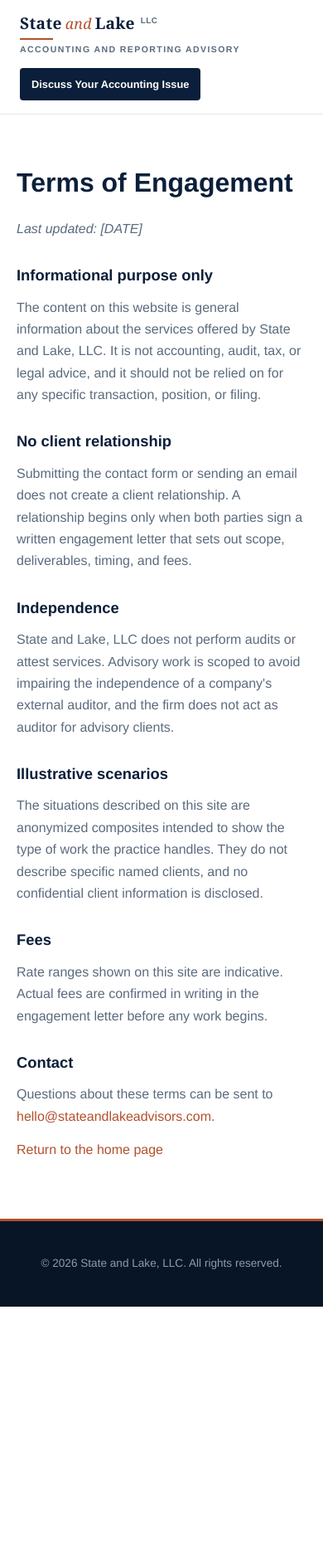
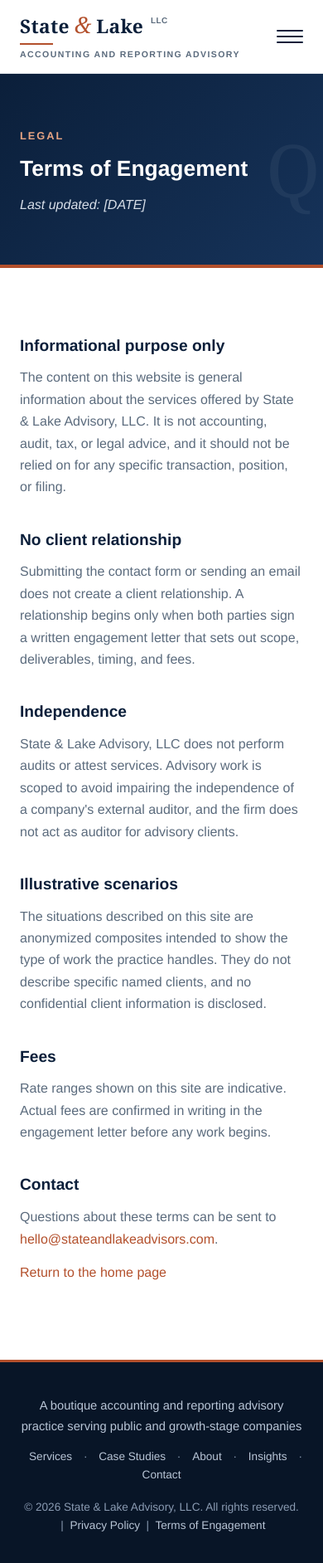
Before and after one commit to umkart/stateandlake-site, a plain HTML site: page terms.html in a window 390 px wide. Shown: the whole page at 83% size. Before the commit the page ends 1575 px from the top, so only its background shows below. Drawn offline with Linux system fonts and the light colour scheme.

Commit message:
Rebuild privacy, terms and 404 on the current page shell
Same header, five-page nav, footer, styles.css and nav.js as the main
pages. Fix links to the removed index.html#contact anchor. Body text
unchanged apart from the legal name. Page-scoped CSS only.

Co-Authored-By: Claude Opus 5.5 <noreply@anthropic.com>
Claude-Session: https://claude.ai/code/session_01A6RQj7cLwNPrA5kQHhHoRz

```diff
--- a/terms.html
+++ b/terms.html
@@ -3,45 +3,63 @@
 <head>
 <meta charset="UTF-8">
 <meta name="viewport" content="width=device-width, initial-scale=1.0">
-<title>Terms of Engagement | State and Lake, LLC</title>
-<meta name="description" content="Terms governing use of the State and Lake, LLC website and the scope of information presented on it.">
+<title>Terms of Engagement | State &amp; Lake Advisory, LLC</title>
+<meta name="description" content="Terms governing use of the State &amp; Lake Advisory, LLC website and the scope of information presented on it.">
+<meta name="robots" content="noindex">
 <link rel="icon" href="assets/img/favicon.svg" type="image/svg+xml">
-<link rel="stylesheet" href="assets/css/styles.css">
+<link rel="stylesheet" href="styles.css">
+<style>
+/* Legal and utility pages — scoped here, no styles.css changes */
+.legal-body{max-width:760px;margin:0 auto;font-family:'Helvetica Neue',Arial,sans-serif;}
+.legal-body h2{font-size:1.2rem;color:var(--navy);margin:34px 0 10px;}
+.legal-body h2:first-child{margin-top:0;}
+.legal-body p{color:var(--muted);margin-bottom:14px;}
+.legal-body a{color:var(--rust);}
+</style>
 </head>
 <body>
 
-<!-- ================================================================
-     DRAFT TEMPLATE. This is starter language, not legal advice.
-     Have counsel review and revise before the site goes live.
-     ================================================================ -->
-
 <header>
-  <nav aria-label="Primary">
-    <div class="logo-wrap">
-      <a href="index.html" aria-label="State and Lake, LLC home">
-        <div class="logo">State <span class="amp-and">and</span> Lake<span class="logo-llc">LLC</span></div>
+  <nav>
+    <a href="index.html" class="logo-wrap" aria-label="State &amp; Lake Advisory, LLC home">
+      <div class="logo">State <span class="amp-symbol">&amp;</span> Lake<span class="logo-llc">LLC</span></div>
       <div class="logo-rule"></div>
       <div class="logo-tagline">Accounting and Reporting Advisory</div>
     </a>
-    </div>
-    <a href="index.html#contact" class="nav-cta">Discuss Your Accounting Issue</a>
+    <button class="nav-toggle" id="navToggle" aria-label="Toggle navigation menu" aria-expanded="false">
+      <span></span><span></span><span></span>
+    </button>
+    <ul class="nav-links" id="navLinks">
+      <li><a href="services.html">Services</a></li>
+      <li><a href="case-studies.html">Case Studies</a></li>
+      <li><a href="about.html">About</a></li>
+      <li><a href="insights.html">Insights</a></li>
+      <li><a href="contact.html">Contact</a></li>
+    </ul>
   </nav>
 </header>
 
+<div class="page-header">
+  <div class="page-header-inner">
+    <div class="eyebrow">Legal</div>
+    <h1>Terms of Engagement</h1>
+    <p><em>Last updated: [DATE]</em></p>
+  </div>
+</div>
+
 <main id="main">
 <section>
-    <div class="page-narrow">
-      <h1>Terms of Engagement</h1>
-      <p><em>Last updated: [DATE]</em></p>
+  <div class="legal-body">
+
 
     <h2>Informational purpose only</h2>
-      <p>The content on this website is general information about the services offered by State and Lake, LLC. It is not accounting, audit, tax, or legal advice, and it should not be relied on for any specific transaction, position, or filing.</p>
+    <p>The content on this website is general information about the services offered by State &amp; Lake Advisory, LLC. It is not accounting, audit, tax, or legal advice, and it should not be relied on for any specific transaction, position, or filing.</p>
 
     <h2>No client relationship</h2>
     <p>Submitting the contact form or sending an email does not create a client relationship. A relationship begins only when both parties sign a written engagement letter that sets out scope, deliverables, timing, and fees.</p>
 
     <h2>Independence</h2>
-      <p>State and Lake, LLC does not perform audits or attest services. Advisory work is scoped to avoid impairing the independence of a company's external auditor, and the firm does not act as auditor for advisory clients.</p>
+    <p>State &amp; Lake Advisory, LLC does not perform audits or attest services. Advisory work is scoped to avoid impairing the independence of a company's external auditor, and the firm does not act as auditor for advisory clients.</p>
 
     <h2>Illustrative scenarios</h2>
     <p>The situations described on this site are anonymized composites intended to show the type of work the practice handles. They do not describe specific named clients, and no confidential client information is disclosed.</p>
@@ -58,9 +76,17 @@
 </main>
 
 <footer>
-  <p>&copy; <span id="year">2026</span> State and Lake, LLC. All rights reserved.</p>
+  <p class="footer-tagline">A boutique accounting and reporting advisory practice serving public and growth-stage companies</p>
+  <p class="footer-nav">
+    <a href="services.html">Services</a> &middot;
+    <a href="case-studies.html">Case Studies</a> &middot;
+    <a href="about.html">About</a> &middot;
+    <a href="insights.html">Insights</a> &middot;
+    <a href="contact.html">Contact</a>
+  </p>
+  <p>&copy; 2026 State &amp; Lake Advisory, LLC. All rights reserved. &nbsp;|&nbsp; <a href="privacy.html">Privacy Policy</a> &nbsp;|&nbsp; <a href="terms.html">Terms of Engagement</a></p>
 </footer>
 
-<script src="assets/js/main.js" defer></script>
+<script src="nav.js"></script>
 </body>
 </html>
```
Also changed, not shown: 404.html (+45 -15 lines), privacy.html (+45 -19 lines). Lines whose indentation alone changed are shown as unchanged.
